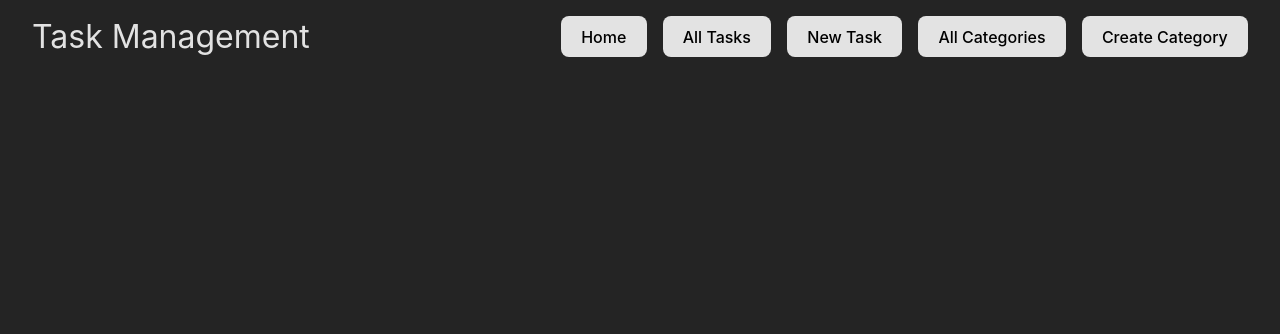
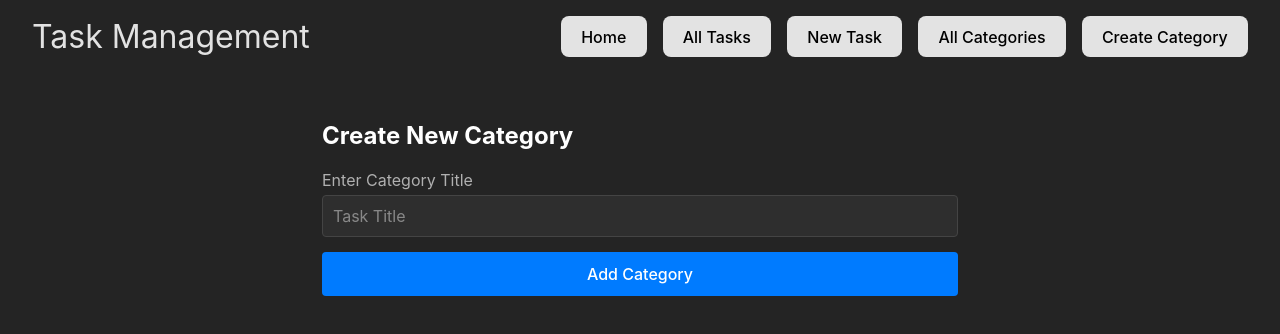
Before and after one commit to VictorMugisha/task-management-app, a React (Vite) app: page /new-category in a window 1280 px wide. Shown: the top 334 px of the page. Built offline with nearby package versions, Linux system fonts and the light colour scheme.

Commit message:
Added a form to create a new category

```diff
--- a/src/components/Navbar/Navbar.jsx
+++ b/src/components/Navbar/Navbar.jsx
@@ -13,7 +13,7 @@ export default function Navbar() {
         <Link to="/all-tasks"><button>All Tasks</button></Link>
         <Link to="/new-task"><button>New Task</button></Link>
         <button>All Categories</button>
-        <button>Create Category</button>
+        <Link to="/new-category"><button>Create Category</button></Link>
       </nav>
     </header>
   )
--- /dev/null
+++ b/src/pages/CreateCategory.jsx
@@ -0,0 +1,19 @@
+import React from 'react'
+import "../otherStyles/NewTask.css"
+
+// The Stylesheet for this is borrowed from NewTask's stylesheet
+
+export default function CreateCategory() {
+  return (
+    <section className="new-task-container">
+        <h2 className="title">Create New Category</h2>
+        <form>
+            <div className="input">
+                <p>Enter Category Title</p>
+                <input type="text" placeholder="Task Title" name="taskTitle" />
+            </div>
+            <button className="create-task-button">Add Category</button>
+        </form>
+    </section>
+  )
+}
--- a/src/pages/Layout.jsx
+++ b/src/pages/Layout.jsx
@@ -5,6 +5,7 @@ import Navbar from '../components/Navbar/Navbar';
 import Home from "./Home";
 import AllTasks from './AllTasks';
 import NewTask from './NewTask';
+import CreateCategory from './CreateCategory';
 
 export default function Layout() {
     return (
@@ -14,6 +15,7 @@ export default function Layout() {
                 <Route path="/" element={<Home />} />
                 <Route path="/all-tasks" element={<AllTasks />} />
                 <Route path="/new-task" element={<NewTask />} />
+                <Route path="/new-category" element={<CreateCategory />} />
             </Routes>
         </Router>
     );
```
